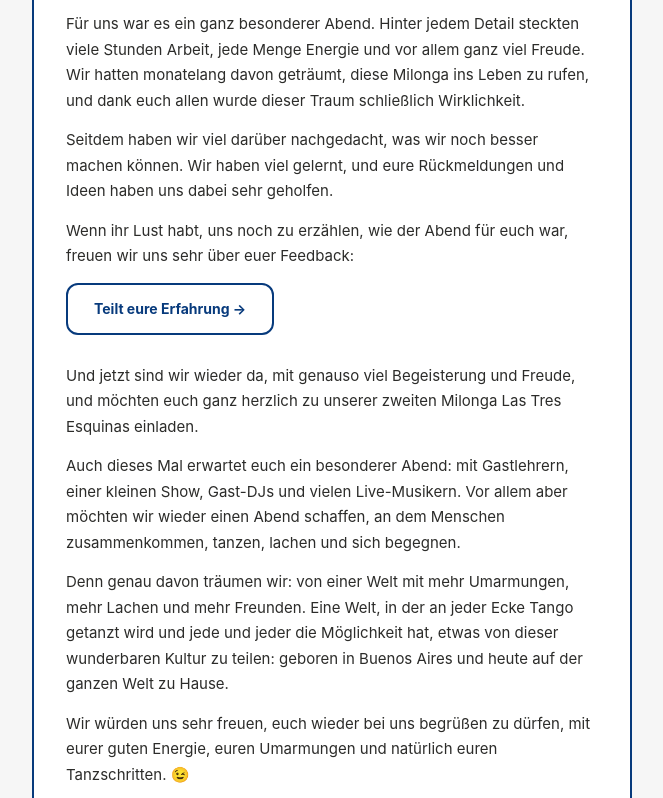
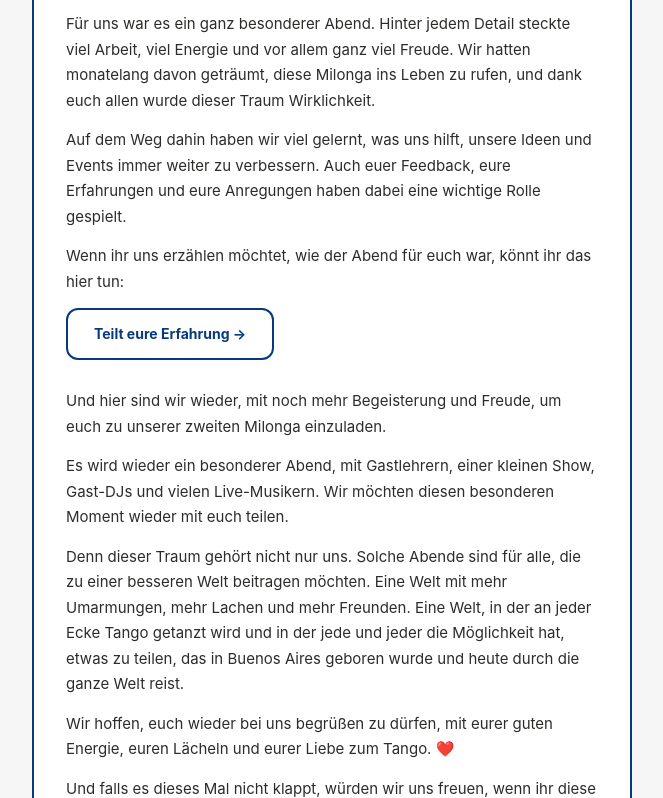
Before and after one commit to joel-website/tresesquinas, a plain HTML site: page email-invite.html in a window 1280 px wide. Shown: the part 1965-2763 px from the top of the page, without its empty margins (308-971 px from the left). Drawn offline with Linux system fonts and the light colour scheme.

Commit message:
Update German copy in invite email
Co-Authored-By: Claude Sonnet 5 <noreply@anthropic.com>

```diff
--- a/email-invite.html
+++ b/email-invite.html
@@ -244,19 +244,20 @@
                 </p>
                 <p style="margin:0 0 14px;">
                   Für uns war es ein ganz besonderer Abend. Hinter jedem Detail
-                  steckten viele Stunden Arbeit, jede Menge Energie und vor allem
-                  ganz viel Freude. Wir hatten monatelang davon geträumt, diese
-                  Milonga ins Leben zu rufen, und dank euch allen wurde dieser
-                  Traum schließlich Wirklichkeit.
+                  steckte viel Arbeit, viel Energie und vor allem ganz viel
+                  Freude. Wir hatten monatelang davon geträumt, diese Milonga ins
+                  Leben zu rufen, und dank euch allen wurde dieser Traum
+                  Wirklichkeit.
                 </p>
                 <p style="margin:0 0 14px;">
-                  Seitdem haben wir viel darüber nachgedacht, was wir noch besser
-                  machen können. Wir haben viel gelernt, und eure Rückmeldungen
-                  und Ideen haben uns dabei sehr geholfen.
+                  Auf dem Weg dahin haben wir viel gelernt, was uns hilft, unsere
+                  Ideen und Events immer weiter zu verbessern. Auch euer Feedback,
+                  eure Erfahrungen und eure Anregungen haben dabei eine wichtige
+                  Rolle gespielt.
                 </p>
                 <p style="margin:0 0 14px;">
-                  Wenn ihr Lust habt, uns noch zu erzählen, wie der Abend für
-                  euch war, freuen wir uns sehr über euer Feedback:
+                  Wenn ihr uns erzählen möchtet, wie der Abend für euch war,
+                  könnt ihr das hier tun:
                 </p>
 
                 <!-- Button: Feedback-Formular -->
@@ -276,41 +277,37 @@
             <tr>
               <td style="padding:4px 32px 8px; font-family:'Inter',Arial,Helvetica,sans-serif; color:#2c2c2a; font-size:15px; line-height:1.7;">
                 <p style="margin:0 0 14px;">
-                  Und jetzt sind wir wieder da, mit genauso viel Begeisterung und
-                  Freude, und möchten euch ganz herzlich zu unserer zweiten
-                  Milonga Las Tres Esquinas einladen.
+                  Und hier sind wir wieder, mit noch mehr Begeisterung und
+                  Freude, um euch zu unserer zweiten Milonga einzuladen.
                 </p>
                 <p style="margin:0 0 14px;">
-                  Auch dieses Mal erwartet euch ein besonderer Abend: mit
-                  Gastlehrern, einer kleinen Show, Gast-DJs und vielen
-                  Live-Musikern. Vor allem aber möchten wir wieder einen Abend
-                  schaffen, an dem Menschen zusammenkommen, tanzen, lachen und
-                  sich begegnen.
+                  Es wird wieder ein besonderer Abend, mit Gastlehrern, einer
+                  kleinen Show, Gast-DJs und vielen Live-Musikern. Wir möchten
+                  diesen besonderen Moment wieder mit euch teilen.
                 </p>
                 <p style="margin:0 0 14px;">
-                  Denn genau davon träumen wir: von einer Welt mit mehr
-                  Umarmungen, mehr Lachen und mehr Freunden. Eine Welt, in der an
-                  jeder Ecke Tango getanzt wird und jede und jeder die
-                  Möglichkeit hat, etwas von dieser wunderbaren Kultur zu teilen:
-                  geboren in Buenos Aires und heute auf der ganzen Welt zu Hause.
+                  Denn dieser Traum gehört nicht nur uns. Solche Abende sind für
+                  alle, die zu einer besseren Welt beitragen möchten. Eine Welt
+                  mit mehr Umarmungen, mehr Lachen und mehr Freunden. Eine Welt,
+                  in der an jeder Ecke Tango getanzt wird und in der jede und
+                  jeder die Möglichkeit hat, etwas zu teilen, das in Buenos Aires
+                  geboren wurde und heute durch die ganze Welt reist.
                 </p>
                 <p style="margin:0 0 14px;">
-                  Wir würden uns sehr freuen, euch wieder bei uns begrüßen zu
-                  dürfen, mit eurer guten Energie, euren Umarmungen und natürlich
-                  euren Tanzschritten. 😉
+                  Wir hoffen, euch wieder bei uns begrüßen zu dürfen, mit eurer
+                  guten Energie, euren Lächeln und eurer Liebe zum Tango. ❤️
                 </p>
                 <p style="margin:0 0 14px;">
-                  Und falls ihr dieses Mal nicht dabei sein könnt: Vielleicht
-                  kennt ihr jemanden, der sich über diese Einladung freuen würde.
-                  Teilt sie gerne mit Menschen, die Lust auf Tango, Musik und
-                  einen besonderen Abend haben.
+                  Und falls es dieses Mal nicht klappt, würden wir uns freuen,
+                  wenn ihr diese Einladung an Menschen weitergebt, von denen ihr
+                  denkt, dass sie Interesse haben könnten.
                 </p>
                 <p style="margin:0 0 14px;">
-                  Lasst uns gemeinsam den Tango in unserer Region der drei Ecken
-                  wachsen lassen:
+                  Lasst uns gemeinsam den Tango in unserer Region wachsen lassen,
+                  in der drei Länder aufeinandertreffen.
                 </p>
                 <p style="margin:0 0 14px; font-weight:bold; color:#073a7c;">
-                  Drei Länder. Drei Sprachen. Ein Herz. ❤️
+                  Drei Länder. Drei Sprachen. Ein Herz.
                 </p>
                 <p style="margin:0; font-weight:bold; color:#073a7c;">
                   Wir freuen uns auf euch!
```
